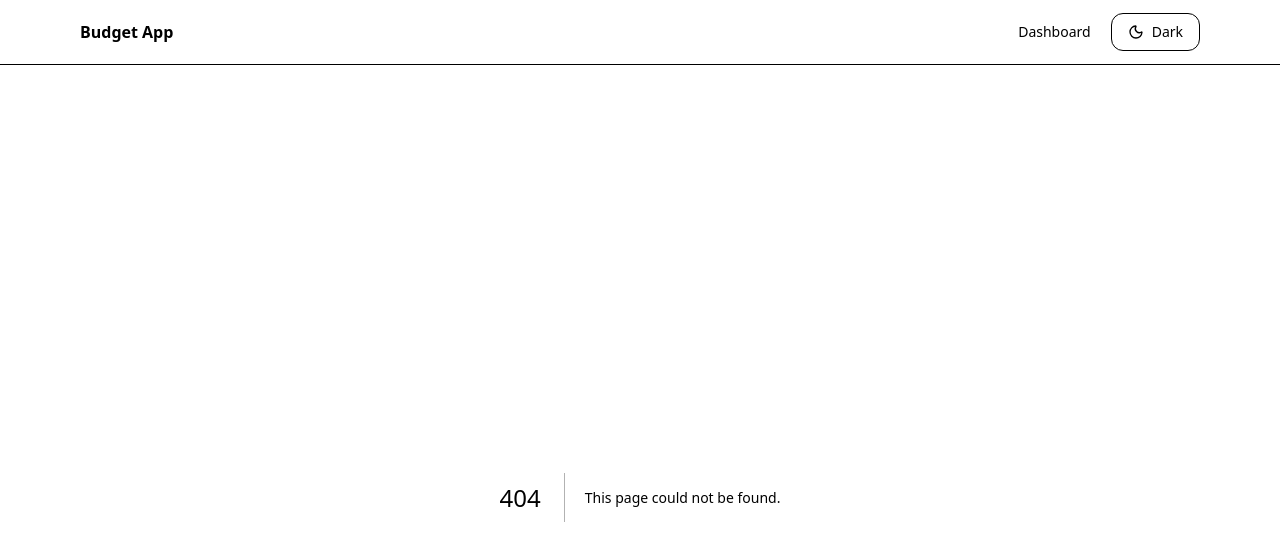
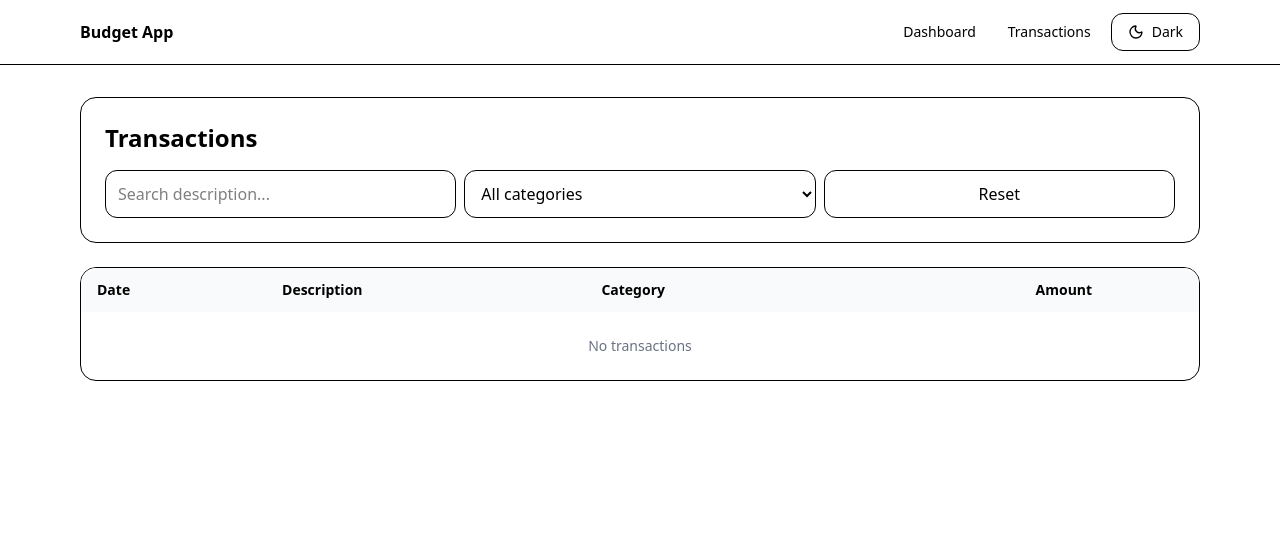
Before and after one commit to denildominic/Budget_App, a Next.js app: page /transactions in a window 1280 px wide. Before the commit this address had no page. Shown: the top 560 px of the page. Built offline with nearby package versions, Linux system fonts and the light colour scheme.

Commit message:
Added a transaction page with search/category filters and delete

```diff
--- /dev/null
+++ b/app/transactions/page.tsx
@@ -0,0 +1,87 @@
+'use client'
+import { useMemo, useState } from 'react'
+import Filters from '../../components/Filters'
+import { useLocalStorage } from '../../hooks/useLocalStorage'
+
+type Expense = { id: string; description: string; amount: number; categoryId: string; date: string }
+type Category = { id: string; name: string; color: string }
+
+function formatCurrency(cents: number, currency='USD') {
+  return new Intl.NumberFormat(undefined, { style: 'currency', currency }).format((cents || 0) / 100)
+}
+
+export default function TransactionsPage() {
+  const [categories] = useLocalStorage<Category[]>('bb:categories', [])
+  const [expenses, setExpenses] = useLocalStorage<Expense[]>('bb:expenses', [])
+
+  const [q, setQ] = useState('')
+  const [cat, setCat] = useState('all')
+
+  const filtered = useMemo(() => {
+    return expenses
+      .filter(e => (q ? e.description.toLowerCase().includes(q.toLowerCase()) : true))
+      .filter(e => (cat === 'all' ? true : e.categoryId === cat))
+      .sort((a, b) => b.date.localeCompare(a.date))
+  }, [expenses, q, cat])
+
+  const lookup = useMemo(() => Object.fromEntries(categories.map(c => [c.id, c])), [categories])
+  const del = (id: string) => setExpenses(prev => prev.filter(e => e.id !== id))
+
+  return (
+    <main className="space-y-6">
+      <section className="rounded-2xl border bg-white p-6 dark:bg-black">
+        <h1 className="text-2xl font-semibold">Transactions</h1>
+        <div className="mt-4">
+          <Filters
+            q={q} setQ={setQ}
+            category={cat} setCategory={setCat}
+            categories={categories}
+          />
+        </div>
+      </section>
+
+      <section className="overflow-x-auto rounded-2xl border bg-white dark:bg-black">
+        <table className="w-full min-w-[680px] text-sm">
+          <thead className="bg-gray-50 text-left dark:bg-gray-900/60">
+            <tr>
+              <th className="px-4 py-3">Date</th>
+              <th className="px-4 py-3">Description</th>
+              <th className="px-4 py-3">Category</th>
+              <th className="px-4 py-3 text-right">Amount</th>
+              <th className="px-4 py-3"></th>
+            </tr>
+          </thead>
+          <tbody>
+            {filtered.length === 0 && (
+              <tr><td colSpan={5} className="px-4 py-6 text-center text-gray-500 dark:text-gray-400">No transactions</td></tr>
+            )}
+            {filtered.map(e => {
+              const cat = lookup[e.categoryId]
+              return (
+                <tr key={e.id} className="border-t">
+                  <td className="px-4 py-3">{new Date(e.date).toLocaleDateString()}</td>
+                  <td className="px-4 py-3">{e.description}</td>
+                  <td className="px-4 py-3">
+                    <span className="inline-flex items-center gap-2">
+                      <span className="h-2.5 w-2.5 rounded-full" style={{ backgroundColor: cat?.color ?? '#64748b' }} />
+                      {cat?.name ?? 'Other'}
+                    </span>
+                  </td>
+                  <td className="px-4 py-3 text-right font-medium">{formatCurrency(e.amount)}</td>
+                  <td className="px-4 py-3 text-right">
+                    <button
+                      onClick={() => del(e.id)}
+                      className="rounded-lg border px-2 py-1 hover:bg-gray-100 dark:hover:bg-gray-900"
+                    >
+                      Delete
+                    </button>
+                  </td>
+                </tr>
+              )
+            })}
+          </tbody>
+        </table>
+      </section>
+    </main>
+  )
+}
--- /dev/null
+++ b/components/Filters.tsx
@@ -0,0 +1,39 @@
+'use client'
+import React from 'react'
+
+type Category = { id: string; name: string; color: string }
+
+export default function Filters({
+  q, setQ,
+  category, setCategory,
+  categories
+}: {
+  q: string; setQ: (v: string) => void
+  category: string; setCategory: (v: string) => void
+  categories: Category[]
+}) {
+  return (
+    <div className="grid grid-cols-1 gap-2 sm:grid-cols-2 lg:grid-cols-3">
+      <input
+        value={q}
+        onChange={(e) => setQ(e.target.value)}
+        placeholder="Search description..."
+        className="h-12 rounded-xl border bg-white px-3 dark:bg-black"
+      />
+      <select
+        value={category}
+        onChange={(e) => setCategory(e.target.value)}
+        className="h-12 rounded-xl border bg-white px-3 dark:bg-black"
+      >
+        <option value="all">All categories</option>
+        {categories.map(c => <option key={c.id} value={c.id}>{c.name}</option>)}
+      </select>
+      <button
+        onClick={() => { setQ(''); setCategory('all'); }}
+        className="h-12 rounded-xl border px-3 hover:bg-gray-100 dark:hover:bg-gray-900"
+      >
+        Reset
+      </button>
+    </div>
+  )
+}
--- a/components/Navbar.tsx
+++ b/components/Navbar.tsx
@@ -12,6 +12,9 @@ export default function Navbar() {
             <Link href="/" className="rounded-xl px-3 py-2 text-sm hover:bg-gray-100 dark:hover:bg-gray-900">
               Dashboard
             </Link>
+            <Link href="/transactions" className="rounded-xl px-3 py-2 text-sm hover:bg-gray-100 dark:hover:bg-gray-900">
+              Transactions
+            </Link>
             <ThemeToggle />
           </nav>
         </div>
```
